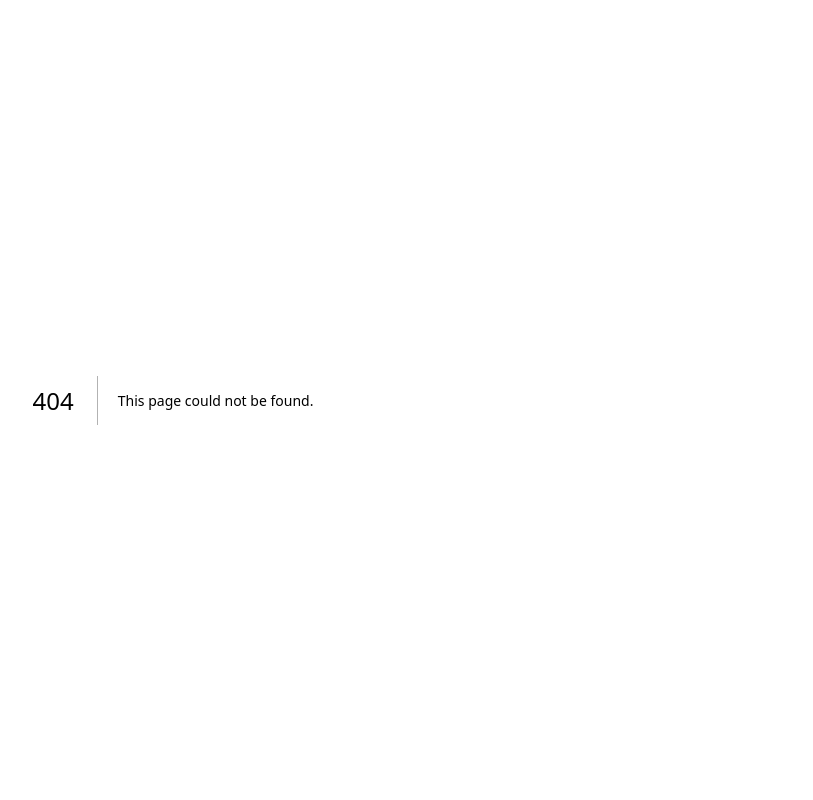
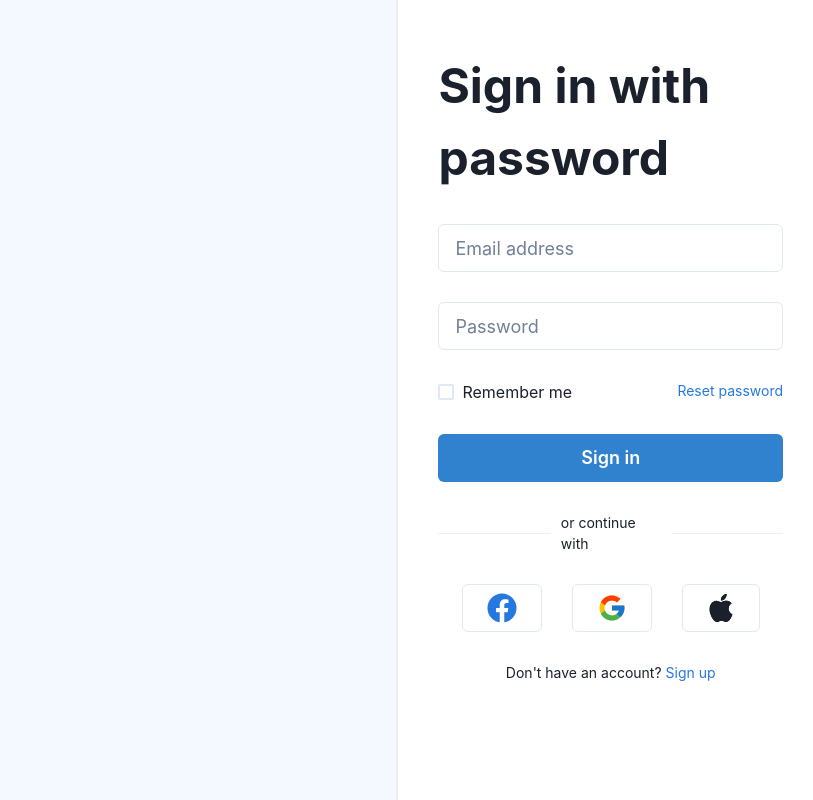
Before and after one commit to Svencap/finance_dashboard, a Next.js app: page /login in a window 1280 px wide. Before the commit this address had no page. Shown: the whole page, without its empty margins (467-1280 px from the left). Built offline with nearby package versions, Linux system fonts and the light colour scheme.

Commit message:
add login page

```diff
--- /dev/null
+++ b/pages/login/index.tsx
@@ -0,0 +1,85 @@
+import { FC } from "react";
+import { useFormik } from "formik";
+import { FcGoogle } from "react-icons/fc";
+import { FaFacebook, FaApple } from "react-icons/fa";
+import { BsApple } from "react-icons/bs";
+import {
+  FormControl,
+  FormLabel,
+  FormErrorMessage,
+  FormHelperText,
+  Input,
+  Checkbox,
+  Button,
+  Divider,
+} from "@chakra-ui/react";
+import NextLink from 'next/link'
+import { Link } from '@chakra-ui/react'
+
+import { Text } from "@chakra-ui/react";
+import styles from "../../styles/Login.module.scss";
+import CarouselSlider from "../carousel";
+
+interface LoginProps {}
+
+const Login: FC<LoginProps> = () => {
+  const formik = useFormik({
+    initialValues: {
+      email: "",
+      password: "",
+    },
+    onSubmit: (values) => {
+      console.log(values);
+    },
+  });
+  return (
+    <div className={styles.container}>
+      <div className={styles.carouselRow}>
+        <CarouselSlider />
+      </div>
+      <div className={styles.containerForm}>
+        <Text fontSize="5xl" as={"b"}>
+          Sign in with password
+        </Text>
+        <FormControl>
+          <Input type="email" size="lg" placeholder="Email address" />
+        </FormControl>
+        <FormControl>
+          <Input type="text" placeholder="Password" size="lg" />
+        </FormControl>
+        <div className={styles.checkRow}>
+          <Checkbox fontSize={'md'}>Remember me</Checkbox>
+          <Text fontSize={'sm'}>
+            <Link as={NextLink} color="#2678e1" href='/reset'>Reset password</Link>
+          </Text>
+        </div>
+        <Button colorScheme="blue" size="lg">
+          Sign in
+        </Button>
+        <div className={styles.divider}>
+          <Divider width={'120px'}/>
+          <Text fontSize='sm'>or continue with</Text>
+          <Divider width={'120px'}/>
+        </div>
+        <div className={styles.continueButtons}>
+          <Button variant='outline' size='lg'>
+            <FaFacebook size={30} color={"#2678E1"} />
+          </Button>
+          <Button variant='outline'size='lg'>
+            <FcGoogle size={30} />
+          </Button>
+          <Button variant='outline' size='lg'>
+            <BsApple size={28} />
+          </Button>
+        </div>
+        <div className={styles.footer}>
+          <Text fontSize='sm'>Don't have an account?{' '}
+          <Link as={NextLink} color="#2678e1" href={'/signup'}>Sign up</Link>
+          </Text>
+        </div>
+      </div>
+    </div>
+  );
+};
+
+export default Login;
--- /dev/null
+++ b/styles/Login.module.scss
@@ -0,0 +1,51 @@
+.container {
+    display: flex;
+}
+
+.containerForm {
+  width: 450px;
+  min-height: 100vh;
+  display: flex;
+  flex-direction: column;
+  gap: 30px;
+  padding: 50px 30px 40px 40px;
+  border-left: 2px solid #EDEEF2;
+}
+
+.carouselRow {
+    background-color: #F3F9FF;
+    display: flex;
+    position: relative;
+    justify-content: center;
+    width: 74%;
+}
+
+.checkRow {
+  display: flex;
+  justify-content: space-between;
+}
+
+.divider {
+  display: flex;
+  justify-content: center;
+  align-items: center;
+  gap: 10px;
+}
+
+.continueButtons {
+    display: flex;
+    justify-content: center;
+    gap: 30px;
+    align-items: center;
+}
+
+.footer {
+    display: flex;
+    justify-content: center;
+}
+
+.navContainer {
+  display: flex;
+    flex-direction: column;
+    gap: 20px;
+}
```
